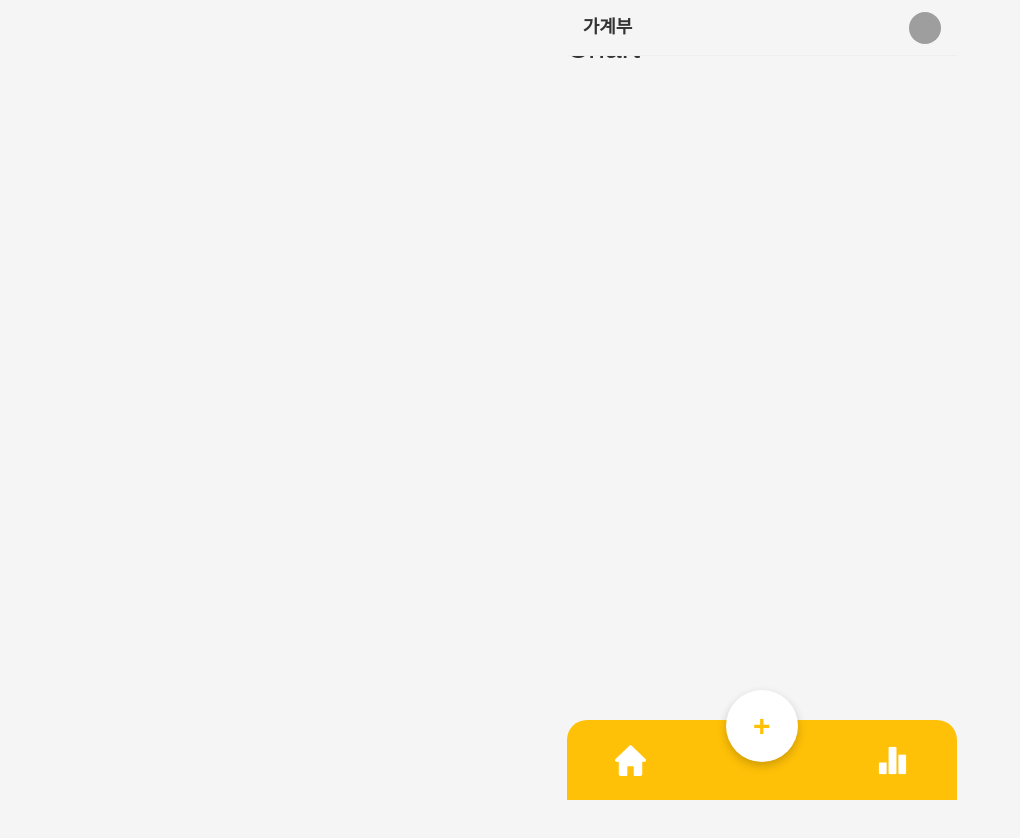
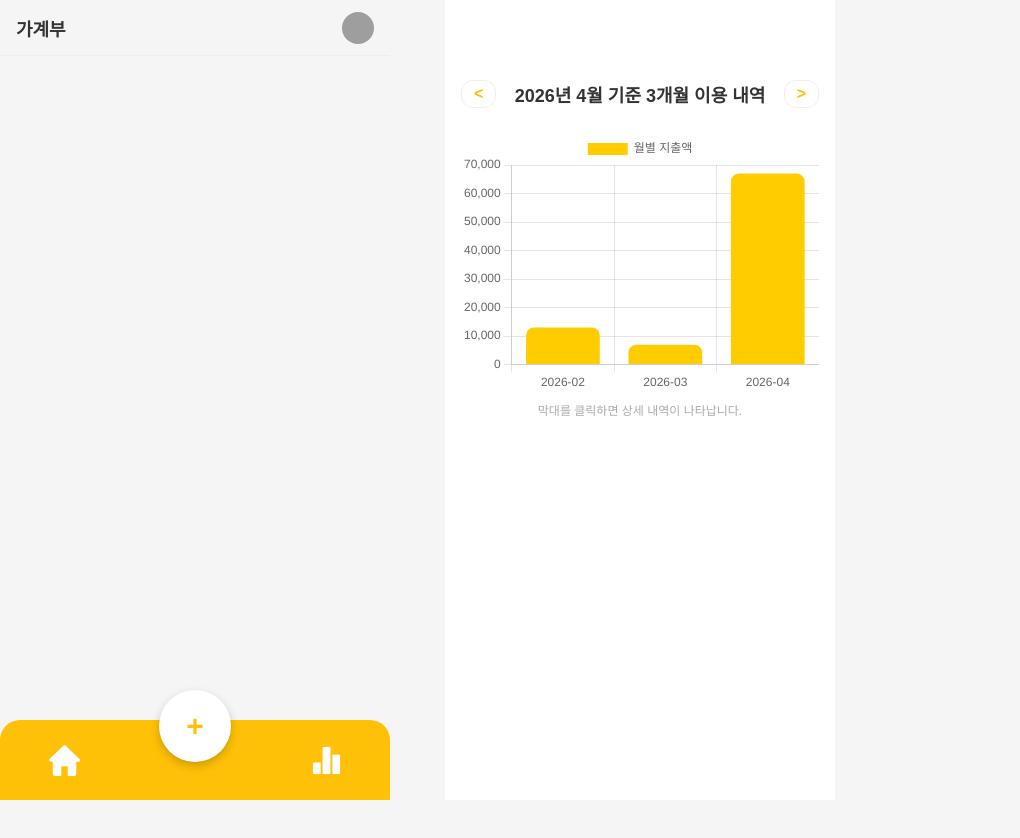
Before and after one commit to team6-skeleton-project/skeleton-project, a Vue app in the folder team6/: page /chart in a window 1280 px wide. Shown: the top 838 px of the page, without its empty margins (0-1020 px from the left). Before the commit the page ends 800 px from the top, so only its background shows below. Built offline with nearby package versions, Linux system fonts and the light colour scheme; data requests are answered from the project's data file; grey boxes are pictures that could not be loaded.

Commit message:
[feat #9]차트페이지 구현

```diff
--- a/team6/db.json
+++ b/team6/db.json
@@ -34,6 +34,42 @@
       "category": "월급",
       "amount": 2000000,
       "memo": "월급 입금"
+    },
+    {
+      "id": "1004",
+      "userId": "u001",
+      "date": "2026-04-06",
+      "type": "expense",
+      "category": "패션/미용",
+      "amount": 50000,
+      "memo": "옷구매"
+    },
+    {
+      "id": "1005",
+      "userId": "u001",
+      "date": "2026-03-13",
+      "type": "expense",
+      "category": "교통/차량",
+      "amount": 7000,
+      "memo": "택시"
+    },
+    {
+      "id": "1006",
+      "userId": "u001",
+      "date": "2026-02-20",
+      "type": "expense",
+      "category": "교통/차량",
+      "amount": 13000,
+      "memo": "택시"
+    },
+    {
+      "id": "1007",
+      "userId": "u001",
+      "date": "2026-01-11",
+      "type": "expense",
+      "category": "패션/미용",
+      "amount": 100000,
+      "memo": "미용"
     }
   ],
   "incomeCategory": [
--- a/team6/package.json
+++ b/team6/package.json
@@ -9,8 +9,11 @@
     "preview": "vite preview"
   },
   "dependencies": {
+    "axios": "^1.15.0",
+    "chart.js": "^4.5.1",
     "pinia": "^3.0.4",
     "vue": "^3.5.30",
+    "vue-chartjs": "^5.3.3",
     "vue-router": "^5.0.4"
   },
   "devDependencies": {
--- a/team6/src/views/Chart.vue
+++ b/team6/src/views/Chart.vue
@@ -1,5 +1,298 @@
 <template>
-  <br />
-  <h1>Chart</h1>
+  <div class="layout-content" :class="{ 'has-detail': selectedMonth }">
+    <div class="chart-container">
+      <div class="month-nav">
+        <button @click="changeMonth(-1)" class="nav-btn">&lt;</button>
+        <h2 class="chart-title">{{ periodText }}</h2>
+        <button @click="changeMonth(1)" class="nav-btn">&gt;</button>
+      </div>
+
+      <div v-if="loaded" class="charts-wrapper">
+        <div class="chart-box main-bar">
+          <Bar :data="barData" :options="barOptions" />
+          <p class="guide-text">막대를 클릭하면 상세 내역이 나타납니다.</p>
+        </div>
+
+        <div v-if="selectedMonth" class="doughnut-section">
+          <div class="divider"></div>
+          <h3 class="sub-title">{{ selectedMonth }} 상세 내역</h3>
+          <div class="chart-box">
+            <Doughnut :data="doughnutData" :options="doughnutOptions" />
+          </div>
+          <button @click="selectedMonth = null" class="close-btn">
+            상세 닫기
+          </button>
+        </div>
+      </div>
+
+      <div v-else class="loading-container">
+        <p class="loading-text">데이터를 불러오는 중...</p>
+      </div>
+    </div>
+  </div>
 </template>
-<script></script>
+
+<script setup>
+import { ref, onMounted, computed } from 'vue';
+import axios from 'axios';
+import { Bar, Doughnut } from 'vue-chartjs';
+import {
+  Chart as ChartJS,
+  Title,
+  Tooltip,
+  Legend,
+  BarElement,
+  CategoryScale,
+  LinearScale,
+  ArcElement,
+} from 'chart.js';
+
+ChartJS.register(
+  Title,
+  Tooltip,
+  Legend,
+  BarElement,
+  CategoryScale,
+  LinearScale,
+  ArcElement,
+);
+
+const loaded = ref(false);
+const allRecords = ref([]);
+const selectedMonth = ref(null);
+const viewDate = ref(new Date()); // 기준 날짜
+
+// 상단 타이틀 텍스트
+const periodText = computed(() => {
+  const year = viewDate.value.getFullYear();
+  const month = viewDate.value.getMonth() + 1;
+  return `${year}년 ${month}월 기준 3개월 이용 내역`;
+});
+
+// 화면에 표시할 3개월 계산
+const displayMonths = computed(() => {
+  const months = [];
+  for (let i = 2; i >= 0; i--) {
+    const d = new Date(
+      viewDate.value.getFullYear(),
+      viewDate.value.getMonth() - i,
+      1,
+    );
+    const y = d.getFullYear();
+    const m = String(d.getMonth() + 1).padStart(2, '0');
+    months.push(`${y}-${m}`);
+  }
+  return months;
+});
+
+// 월 이동 기능
+const changeMonth = (offset) => {
+  const newDate = new Date(viewDate.value);
+  newDate.setMonth(newDate.getMonth() + offset);
+  viewDate.value = newDate;
+  selectedMonth.value = null; // 이동 시 도넛 차트 닫기
+};
+
+// 막대 그래프 옵션 & 클릭 이벤트
+const barOptions = {
+  responsive: true,
+  maintainAspectRatio: false,
+  onClick: (event, elements) => {
+    if (elements.length > 0) {
+      const index = elements[0].index;
+      selectedMonth.value = barData.value.labels[index];
+    }
+  },
+};
+
+const doughnutOptions = {
+  responsive: true,
+  maintainAspectRatio: false,
+};
+
+// 막대 그래프 데이터 가공
+const barData = computed(() => {
+  const expenseRecords = allRecords.value.filter((r) => r.type === 'expense');
+  const monthlySummary = {};
+
+  expenseRecords.forEach((r) => {
+    const month = r.date.substring(0, 7);
+    monthlySummary[month] = (monthlySummary[month] || 0) + r.amount;
+  });
+
+  return {
+    labels: displayMonths.value,
+    datasets: [
+      {
+        label: '월별 지출액',
+        // 막대 그래프 색상
+        backgroundColor: '#FFCC00',
+        borderRadius: 8,
+        data: displayMonths.value.map((m) => monthlySummary[m] || 0),
+      },
+    ],
+  };
+});
+
+// 도넛 그래프 데이터 가공
+const doughnutData = computed(() => {
+  if (!selectedMonth.value) return null;
+  const filtered = allRecords.value.filter(
+    (r) => r.type === 'expense' && r.date.includes(selectedMonth.value),
+  );
+  const categorySummary = {};
+  filtered.forEach((r) => {
+    categorySummary[r.category] = (categorySummary[r.category] || 0) + r.amount;
+  });
+  return {
+    labels: Object.keys(categorySummary),
+    datasets: [
+      {
+        // 도넛 그래프 색상: 세련된 파스텔톤
+        backgroundColor: [
+          '#FF9F43',
+          '#EE5253',
+          '#10AC84',
+          '#54A0FF',
+          '#5F27CD',
+          '#C8D6E5',
+        ],
+        borderWidth: 0,
+        data: Object.values(categorySummary),
+      },
+    ],
+  };
+});
+
+onMounted(async () => {
+  try {
+    const response = await axios.get('http://localhost:3000/records');
+    allRecords.value = response.data;
+    loaded.value = true;
+  } catch (error) {
+    console.error('Data Load Error:', error);
+  }
+});
+</script>
+
+<style scoped>
+/* [핵심] 높이를 고정하지 않고 내용물에 맞춰 늘어나게 설정 */
+.layout-content {
+  padding-top: 56px;
+  padding-bottom: 90px; /* 기본 바텀 네비게이션 공간 */
+  width: 100%;
+  max-width: 390px;
+  margin: 0 auto;
+  min-height: 100vh;
+  background-color: #fff;
+  box-sizing: border-box;
+}
+
+/* [핵심] 도넛 차트가 나올 때만 하단 여백을 넓혀서 스크롤 공간 확보 */
+.layout-content.has-detail {
+  padding-bottom: 130px;
+}
+
+.chart-container {
+  padding: 24px 16px;
+}
+
+.month-nav {
+  display: flex;
+  justify-content: space-between;
+  align-items: center;
+  margin-bottom: 25px;
+}
+
+.chart-title {
+  font-size: 18px;
+  font-weight: 700;
+  color: #333;
+  margin: 0;
+}
+
+.nav-btn {
+  background: none;
+  border: 1px solid #eee;
+  padding: 4px 12px;
+  border-radius: 12px;
+  cursor: pointer;
+  font-size: 16px;
+  color: #ffc107;
+  font-weight: bold;
+}
+
+.charts-wrapper {
+  display: flex;
+  flex-direction: column;
+}
+
+/* 막대 그래프 박스 */
+.chart-box.main-bar {
+  height: 260px;
+  margin-bottom: 10px;
+}
+
+/* 도넛 그래프 박스 */
+.chart-box {
+  position: relative;
+  width: 100%;
+  height: 240px;
+}
+
+.guide-text {
+  font-size: 12px;
+  color: #aaa;
+  text-align: center;
+  margin-top: 8px;
+}
+
+/* 상세 영역 (클릭 시 나타남) */
+.doughnut-section {
+  margin-top: 20px;
+  animation: slideUp 0.3s ease-out;
+}
+
+.divider {
+  border-top: 1px solid #f5f5f5;
+  margin: 25px 0;
+}
+
+.sub-title {
+  font-size: 16px;
+  font-weight: 600;
+  text-align: center;
+  margin-bottom: 15px;
+  color: #555;
+}
+
+.close-btn {
+  display: block;
+  margin: 20px auto 0;
+  padding: 6px 16px;
+  background-color: #f9f9f9;
+  border: 1px solid #eee;
+  border-radius: 15px;
+  font-size: 12px;
+  color: #888;
+  cursor: pointer;
+}
+
+.loading-container {
+  display: flex;
+  justify-content: center;
+  align-items: center;
+  height: 200px;
+}
+
+@keyframes slideUp {
+  from {
+    opacity: 0;
+    transform: translateY(15px);
+  }
+  to {
+    opacity: 1;
+    transform: translateY(0);
+  }
+}
+</style>
```
Also changed, not shown: team6/src/main.js (+9 -9 lines), 1 other file (tests, documents, lock files or other folders).
